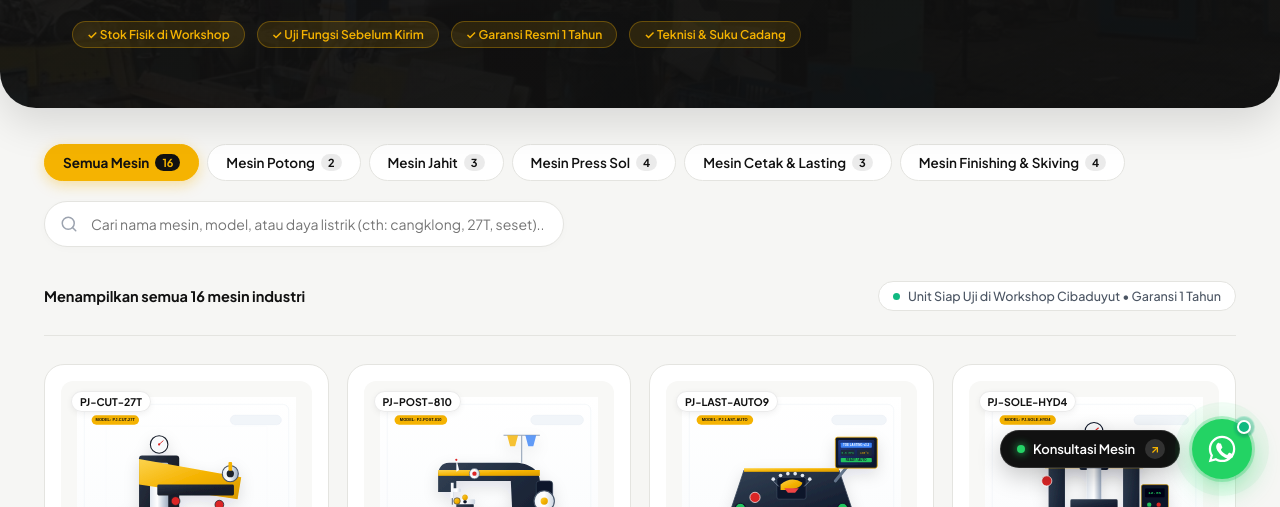
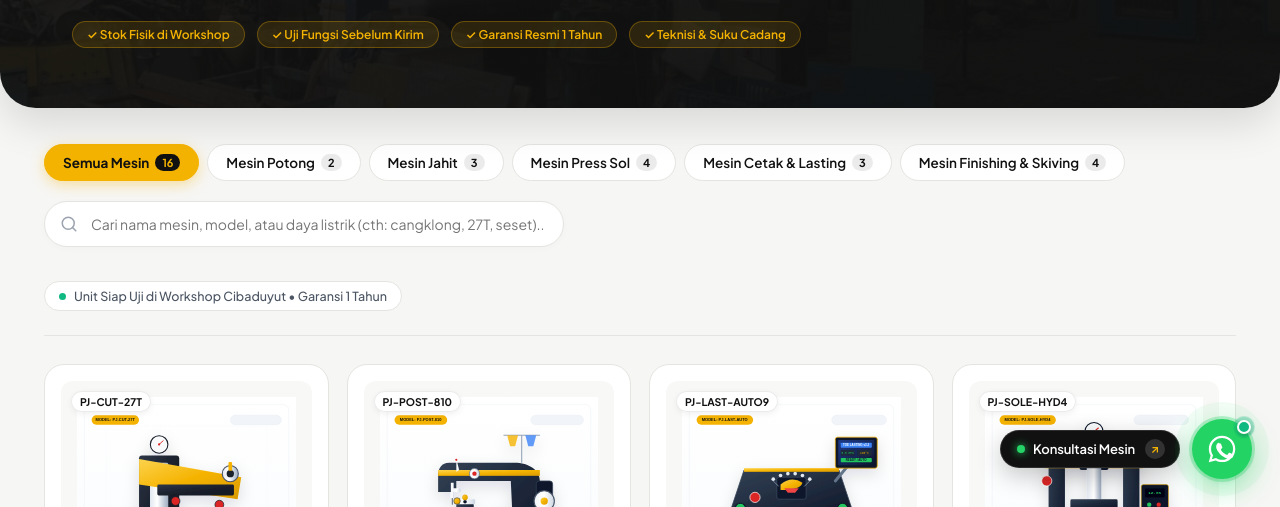
Before and after one commit to Aldho666-tech/web-kontruksi-cv-putra-jaya, a plain HTML site: page produk.html in a window 1280 px wide. Shown: the part 293-800 px from the top of the page. Drawn offline with nearby package versions, Linux system fonts and the light colour scheme; a web font is replaced by a local one.

Commit message:
refactor: hapus teks counter jumlah mesin pada katalog produk

```diff
--- a/produk.html
+++ b/produk.html
@@ -119,7 +119,6 @@
 
         <!-- Summary & Status Bar -->
         <div class="catalog-summary-bar">
-          <div id="catalog-counter" class="catalog-count-text">Menampilkan semua 16 mesin industri</div>
           <div class="catalog-note-badge">
             <span class="note-dot"></span> Unit Siap Uji di Workshop Cibaduyut &bull; Garansi 1 Tahun
           </div>
```
